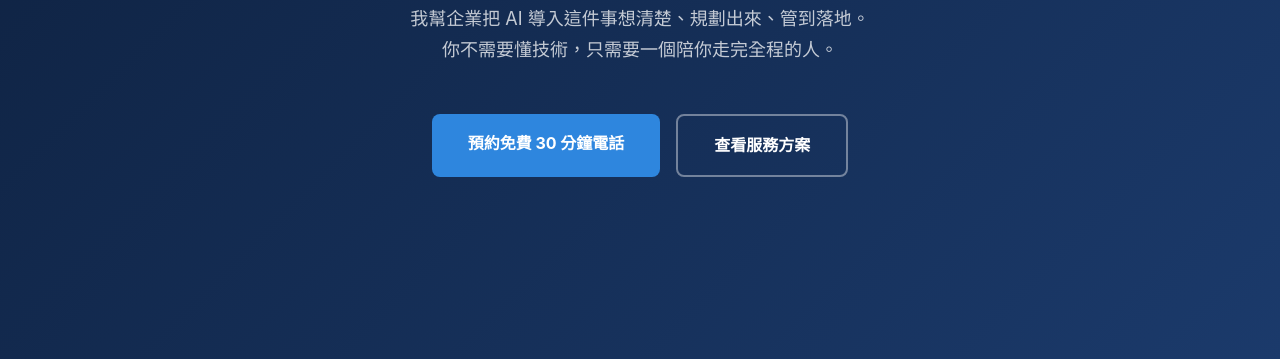
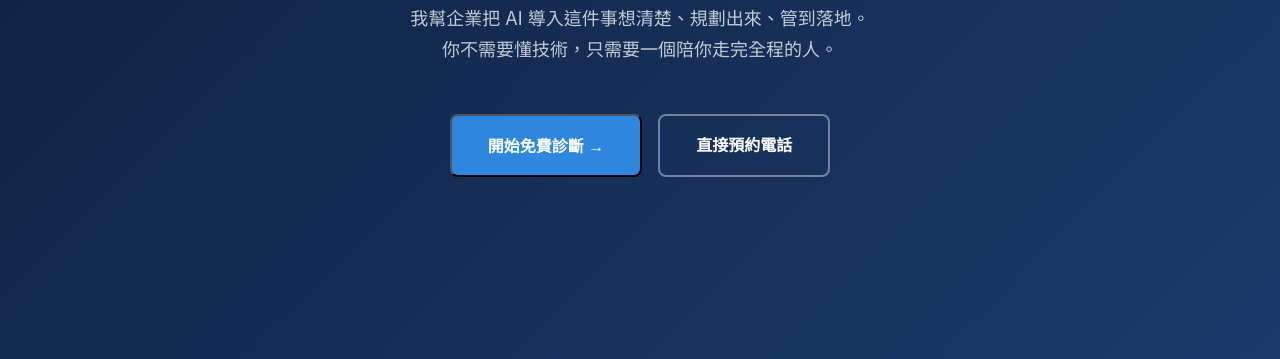
Before and after one commit to aiwellnesstw/ai-business-partner, a website: page index.html in a window 1280 px wide. Shown: the part 441-800 px from the top of the page. Drawn offline with Linux system fonts and the light colour scheme.

Commit message:
Update index.html

```diff
--- a/index.html
+++ b/index.html
@@ -535,8 +535,8 @@
   <h1>你知道 AI 很重要，<br><span>但不知道從哪裡開始？</span></h1>
   <p>我幫企業把 AI 導入這件事想清楚、規劃出來、管到落地。<br>你不需要懂技術，只需要一個陪你走完全程的人。</p>
   <div class="hero-btns">
-    <a href="https://line.me/ti/p/RIbly0k8iA" class="btn-primary" target="_blank">預約免費 30 分鐘電話</a>
-    <a href="#pricing" class="btn-secondary">查看服務方案</a>
+    <button class="btn-primary" onclick="openQuiz()">開始免費診斷 →</button>
+    <a href="https://line.me/ti/p/RIbly0k8iA" class="btn-secondary" target="_blank">直接預約電話</a>
   </div>
 </section>
 
```
